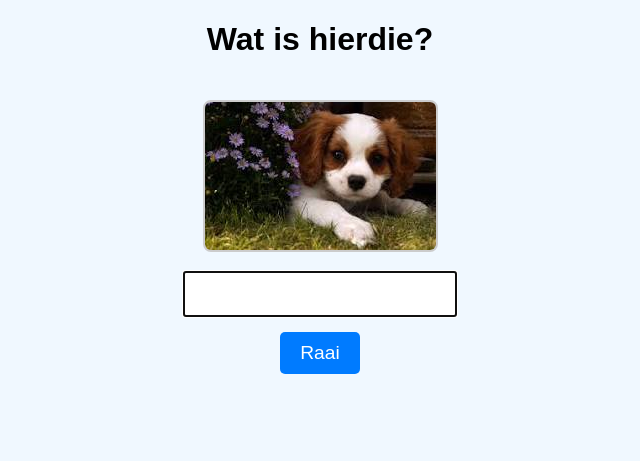
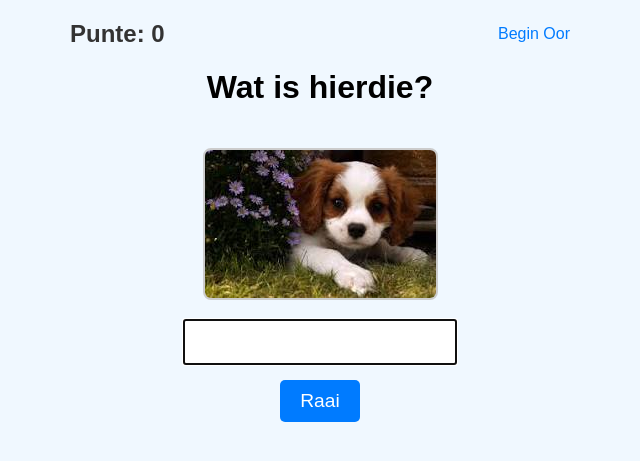
Before and after one commit to mikethiem/spel, a Flask app: page / in a window 1280 px wide. Shown: the top 461 px of the page, without its empty margins (320-960 px from the left). Run offline with Flask 3, Linux system fonts and the light colour scheme.

Commit message:
Update index.html with scoring system

```diff
--- a/templates/index.html
+++ b/templates/index.html
@@ -1,16 +1,24 @@
 <!DOCTYPE html>
 <html lang="af">
 <head>
-    <meta charset="UTF--8">
+    <meta charset="UTF-8">
     <title>Afrikaanse Spel Speletjie</title>
     <style>
-        body { font-family: sans-serif; text-align: center; background-color: #f0f8ff; }
+        body { font-family: sans-serif; text-align: center; background-color: #f0f8ff; margin: 0; padding: 20px; }
+        .header { display: flex; justify-content: space-between; align-items: center; max-width: 500px; margin: 0 auto; }
+        .score { font-size: 1.5em; font-weight: bold; color: #333; }
+        .reset-link { font-size: 1em; color: #007bff; text-decoration: none; }
         img { border: 2px solid #ccc; border-radius: 8px; max-width: 300px; margin-top: 20px; }
         input[type="text"] { font-size: 1.2em; padding: 10px; margin: 15px; width: 250px; }
         button { font-size: 1.2em; padding: 10px 20px; cursor: pointer; background-color: #007bff; color: white; border: none; border-radius: 5px;}
     </style>
 </head>
 <body>
+    <div class="header">
+        <div class="score">Punte: {{ score }}</div>
+        <a href="/reset" class="reset-link">Begin Oor</a>
+    </div>
+
     <h1>Wat is hierdie?</h1>
     <img src="{{ url_for('static', filename=image_path) }}" alt="Raai die voorwerp">
 
```
